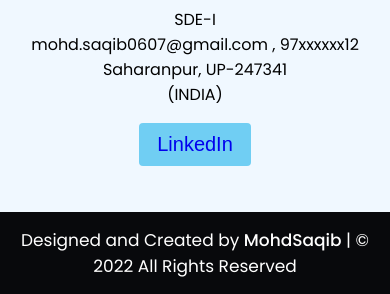
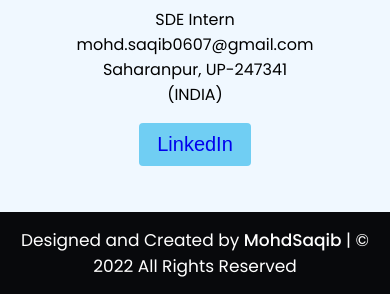
Before and after one commit to MohdSaqib7/PortFolio, a plain HTML site: page index.html in a window 390 px wide. Shown: the part 6079-6373 px from the top of the page. Drawn offline with Linux system fonts and the light colour scheme.

Commit message:
remove phone

```diff
--- a/index.html
+++ b/index.html
@@ -167,7 +167,7 @@
     <div class="title"><span>Contact Me</span></div>
     <div class="text">
       <div class="topic">MOHD SAQIB </div>
-      <p>SDE-I<br>mohd.saqib0607@gmail.com , 97xxxxxx12<br>Saharanpur, UP-247341<br> (INDIA)</p>
+      <p>SDE Intern<br>mohd.saqib0607@gmail.com <br>Saharanpur, UP-247341<br> (INDIA)</p>
       <div class="button">
         <button><a href = "https://www.linkedin.com/in/mohd-saqib-b4b966219" target="_blank">LinkedIn</a></button>
       </div>
```
